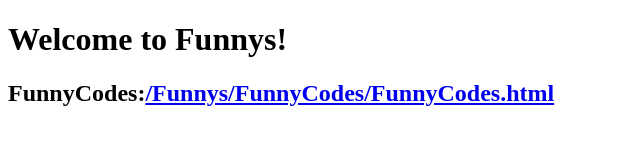
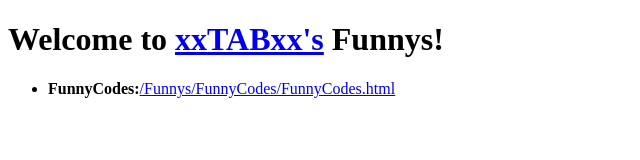
Before and after one commit to tabsintcrtten/Funnys, a plain HTML site: page index.html in a window 1280 px wide. Shown: the whole page, without its empty margins (0-640 px from the left). Drawn offline with Linux system fonts and the light colour scheme.

Commit message:
Update index.html

```diff
--- a/index.html
+++ b/index.html
@@ -6,7 +6,9 @@
         <link rel = 'icon' href = 'star.png'>
     </head>
     <body>
-        <h1>Welcome to Funnys!</h1>
-        <h2><b>FunnyCodes:</b><a target = '_blank' href = 'https://tabsintcrtten.github.io/Funnys/FunnyCodes/FunnyCodes.html'>/Funnys/FunnyCodes/FunnyCodes.html</a></h2>
+        <h1>Welcome to <a target = '_blank' href = 'https://space.bilibili.com/3493280864013042?spm_id_from=333.1007.0.0'>xxTABxx's</a> Funnys!</h1>
+        <ul>
+            <li><b>FunnyCodes:</b><a target = '_blank' href = 'https://tabsintcrtten.github.io/Funnys/FunnyCodes/FunnyCodes.html'>/Funnys/FunnyCodes/FunnyCodes.html</a></li>
+        </ul>
     </body>
 </html>
```
